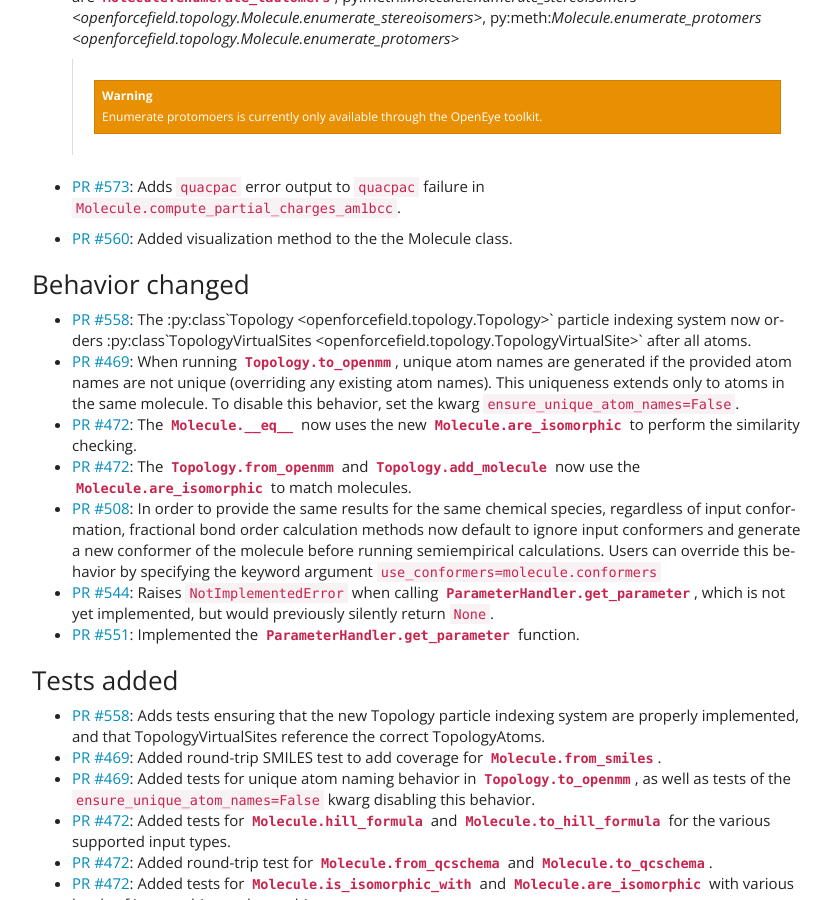
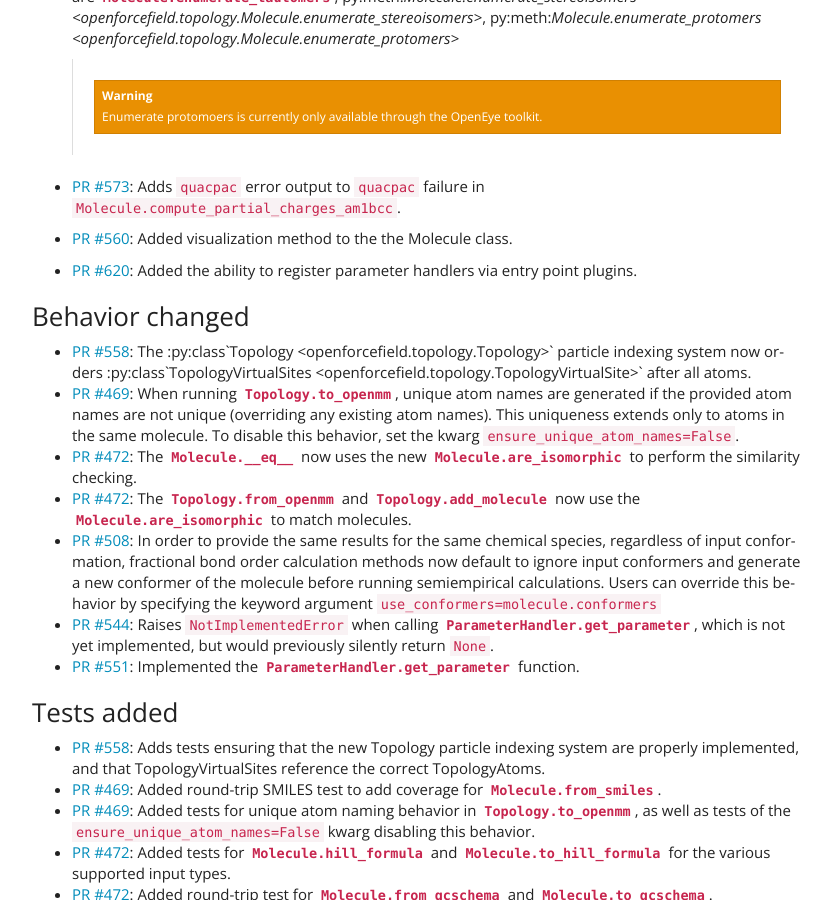
Before and after one commit to openforcefield/openff-toolkit, a Sphinx documentation site: the page built from docs/releasehistory.rst, in a window 1280 px wide and 900 px high, scrolled down 2740 px. Shown: the whole window, without its empty margins (38-869 px from the left). Built offline with Sphinx 7.4.7, drawn with Linux system fonts in a browser that asks for light colours.

Commit message:
Update change log.

```diff
--- a/docs/releasehistory.rst
+++ b/docs/releasehistory.rst
@@ -162,7 +162,7 @@ New features
 - `PR #573 <https://github.com/openforcefield/openforcefield/pull/573>`_:
   Adds ``quacpac`` error output to ``quacpac`` failure in ``Molecule.compute_partial_charges_am1bcc``.
 - `PR #560 <https://github.com/openforcefield/openforcefield/issues/560>`_: Added visualization method to the the Molecule class.
-
+- `PR #620 <https://github.com/openforcefield/openforcefield/pull/620>`_: Added the ability to register parameter handlers via entry point plugins.
 
 Behavior changed
 """"""""""""""""
```
